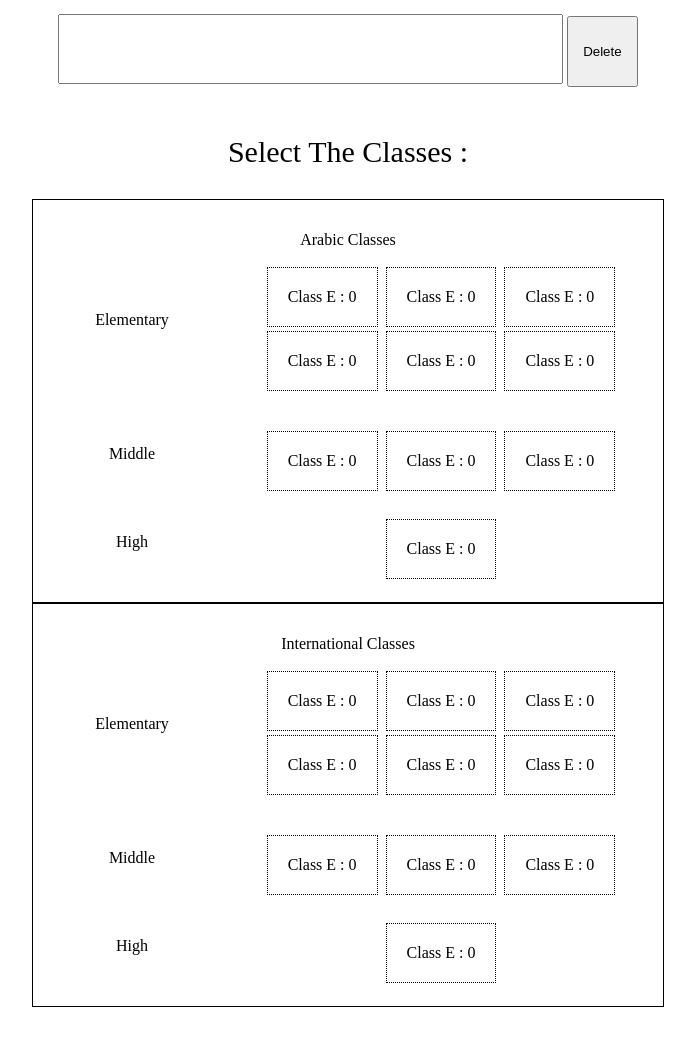
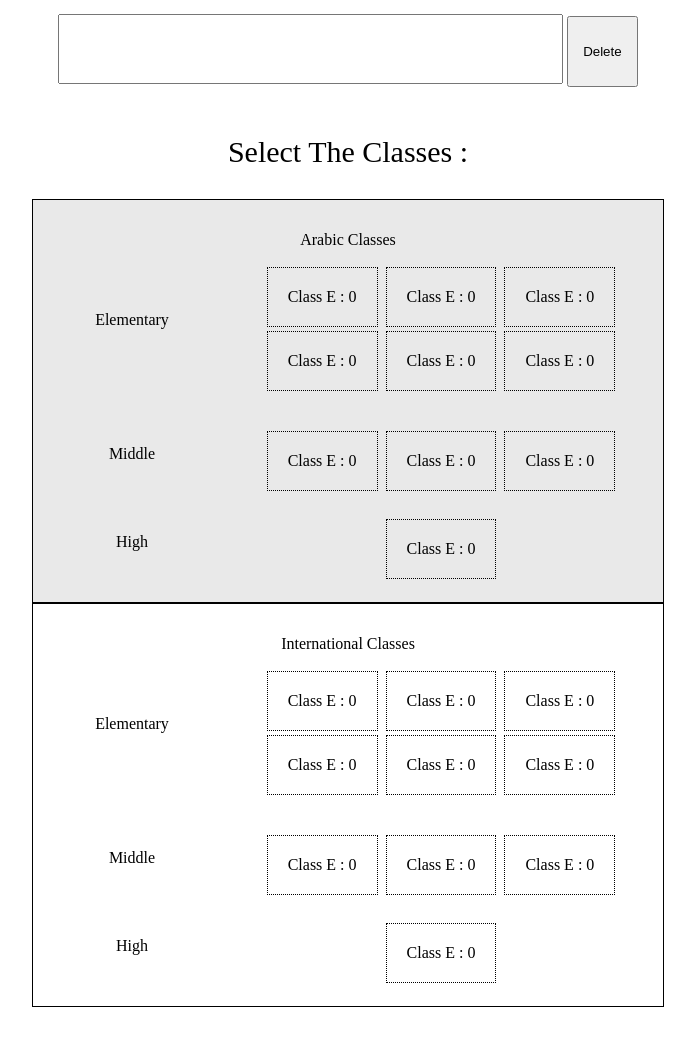
Before and after one commit to Yousefx10/StaticLinkDash, a PHP site: page /dashboard.php in a window 1280 px wide. Shown: the part 188-1239 px from the top of the page, without its empty margins (300-995 px from the left). Run offline with PHP 8.4, Linux system fonts and the light colour scheme.

Commit message:
some styles

```diff
--- a/dashboard.php
+++ b/dashboard.php
@@ -97,7 +97,7 @@ $con -> multi_query($sql);
         <p class="fontP">Select The Classes :</p>
 
 
-<div style="width:600px;margin:auto;border:1px solid #000;padding:15px">
+<div style="background:#e9e9e9;width:600px;margin:auto;border:1px solid #000;padding:15px">
 <p>Arabic Classes</p>
     <!--  -->
     <div style="float:left;width:28%;min-height:125px">
```
